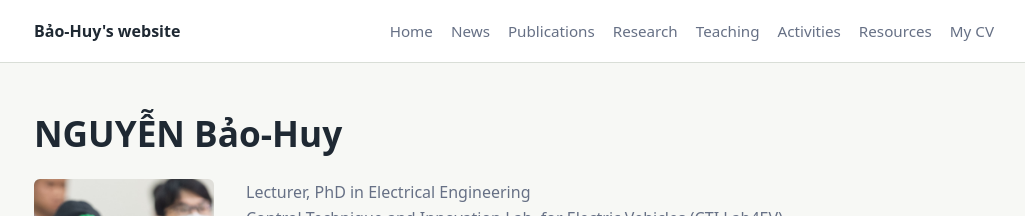
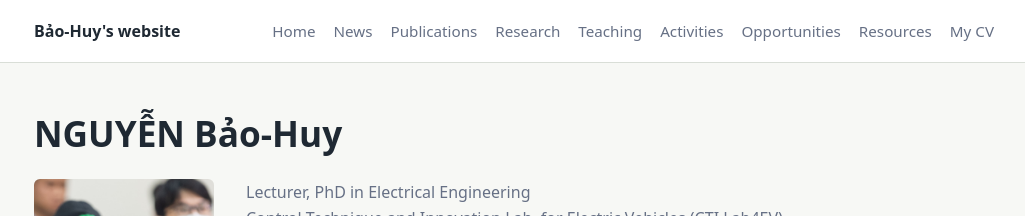
Before and after one commit to baohuynguyen/baohuynguyen.github.io, a Jekyll site: the page built from index.md, in a window 1280 px wide. Shown: the top 216 px of the page, without its empty margins (126-1151 px from the left). Built offline with Jekyll 4.4.1, drawn with Linux system fonts in a browser that asks for light colours.

Commit message:
Update header.html

```diff
--- a/_includes/header.html
+++ b/_includes/header.html
@@ -9,6 +9,7 @@
       <a href="{{ '/research/' | relative_url }}">Research</a>
       <a href="{{ '/teaching/' | relative_url }}">Teaching</a>
       <a href="{{ '/activities/' | relative_url }}">Activities</a>
+      <a href="{{ '/opportunities/' | relative_url }}">Opportunities</a>
       <a href="{{ '/resources/' | relative_url }}">Resources</a>
       <a href="{{ '/cv/' | relative_url }}">My CV</a>
     </nav>
```
